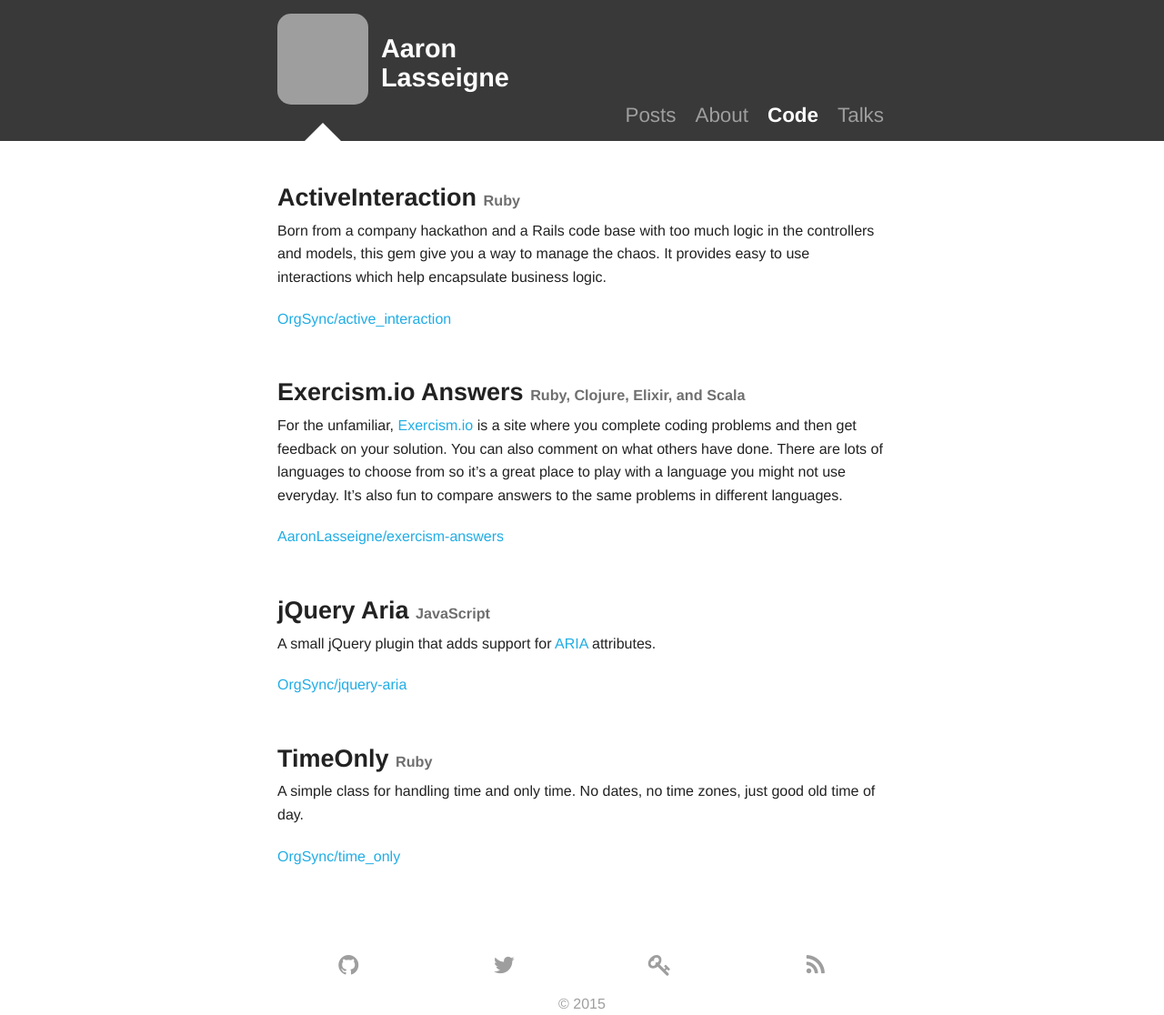
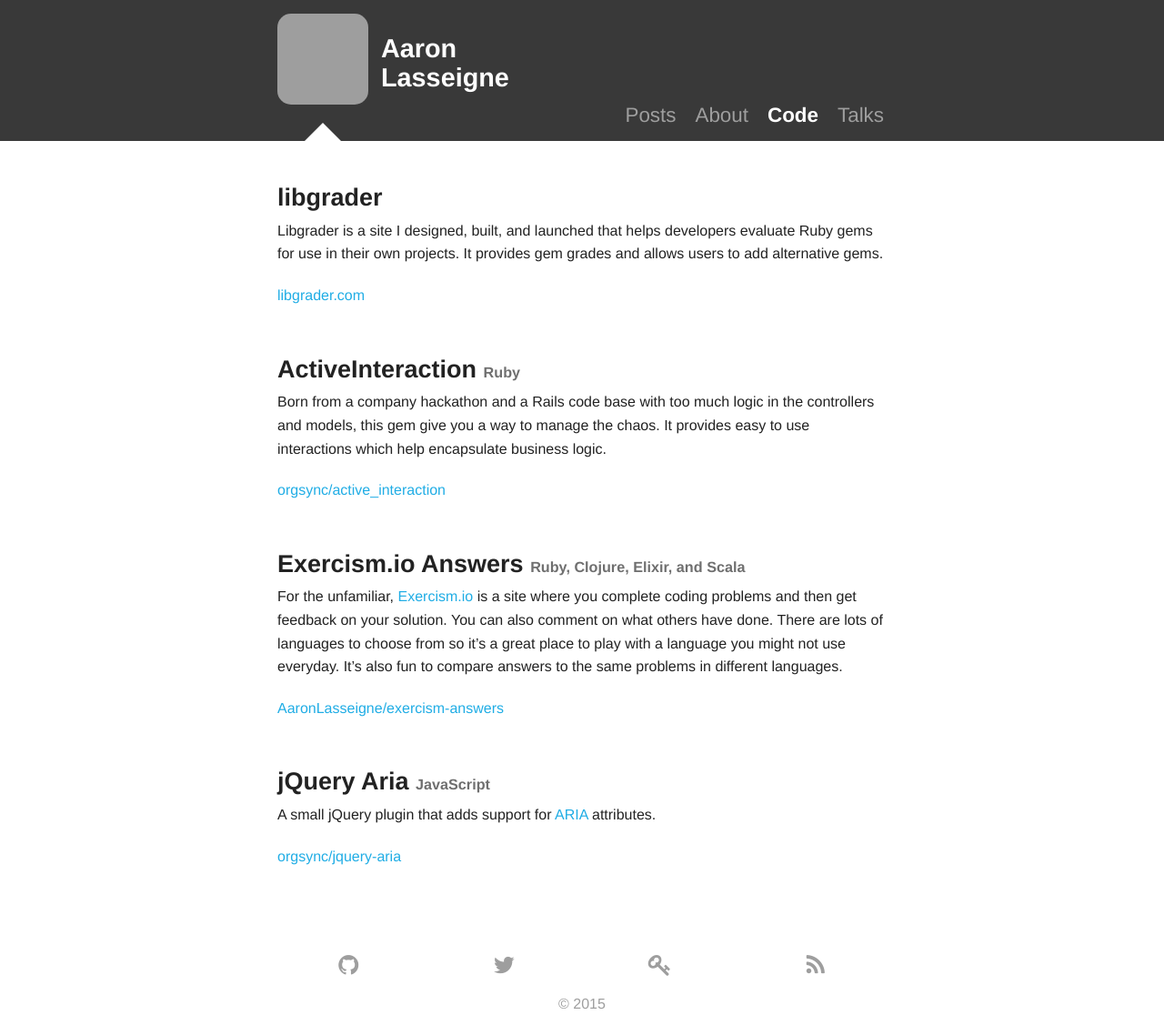
Before and after one commit to AaronLasseigne/aaronlasseigne.github.com, a Jekyll site: the page built from code.md, in a window 1280 px wide. Shown: the whole page at 91% size. Built offline with Jekyll 4.4.1, drawn with Linux system fonts in a browser that asks for light colours; grey boxes are pictures that could not be loaded.

Commit message:
remove time_only and add libgrader to the code page

```diff
--- a/code.md
+++ b/code.md
@@ -2,39 +2,39 @@
 title: Code
 class: code
 ---
+
+### libgrader
+
+Libgrader is a site I designed, built, and launched that helps developers evaluate Ruby gems for use in their own projects.
+It provides gem grades and allows users to add alternative gems.
+
+[libgrader.com][]
 
 ### ActiveInteraction <small>Ruby</small>
 
 Born from a company hackathon and a Rails code base with too much logic in the controllers and models, this gem give you a way to manage the chaos.
 It provides easy to use interactions which help encapsulate business logic.
 
-[OrgSync/active_interaction][1]
+[orgsync/active\_interaction][]
 
 ### Exercism.io Answers <small>Ruby, Clojure, Elixir, and Scala</small>
 
-For the unfamiliar, [Exercism.io][2] is a site where you complete coding problems and then get feedback on your solution.
+For the unfamiliar, [Exercism.io][] is a site where you complete coding problems and then get feedback on your solution.
 You can also comment on what others have done.
 There are lots of languages to choose from so it's a great place to play with a language you might not use everyday.
 It's also fun to compare answers to the same problems in different languages.
 
-[AaronLasseigne/exercism-answers][3]
+[AaronLasseigne/exercism-answers][]
 
 ### jQuery Aria <small>JavaScript</small>
 
-A small jQuery plugin that adds support for [ARIA][4] attributes.
+A small jQuery plugin that adds support for [ARIA][] attributes.
 
-[OrgSync/jquery-aria][5]
+[orgsync/jquery-aria][]
 
-### TimeOnly <small>Ruby</small>
-
-A simple class for handling time and only time.
-No dates, no time zones, just good old time of day.
-
-[OrgSync/time_only][6]
-
-[1]: https://github.com/orgsync/active_interaction
-[2]: http://exercism.io/
-[3]: https://github.com/AaronLasseigne/exercism-answers
-[4]: http://www.w3.org/WAI/intro/aria
-[5]: https://github.com/orgsync/jquery-aria
-[6]: https://github.com/orgsync/time_only
+[libgrader.com]: https://www.libgrader.com/
+[orgsync/active_interaction]: https://github.com/orgsync/active_interaction
+[Exercism.io]: http://exercism.io/
+[AaronLasseigne/exercism-answers]: https://github.com/AaronLasseigne/exercism-answers
+[ARIA]: http://www.w3.org/WAI/intro/aria
+[orgsync/jquery-aria]: https://github.com/orgsync/jquery-aria
```
